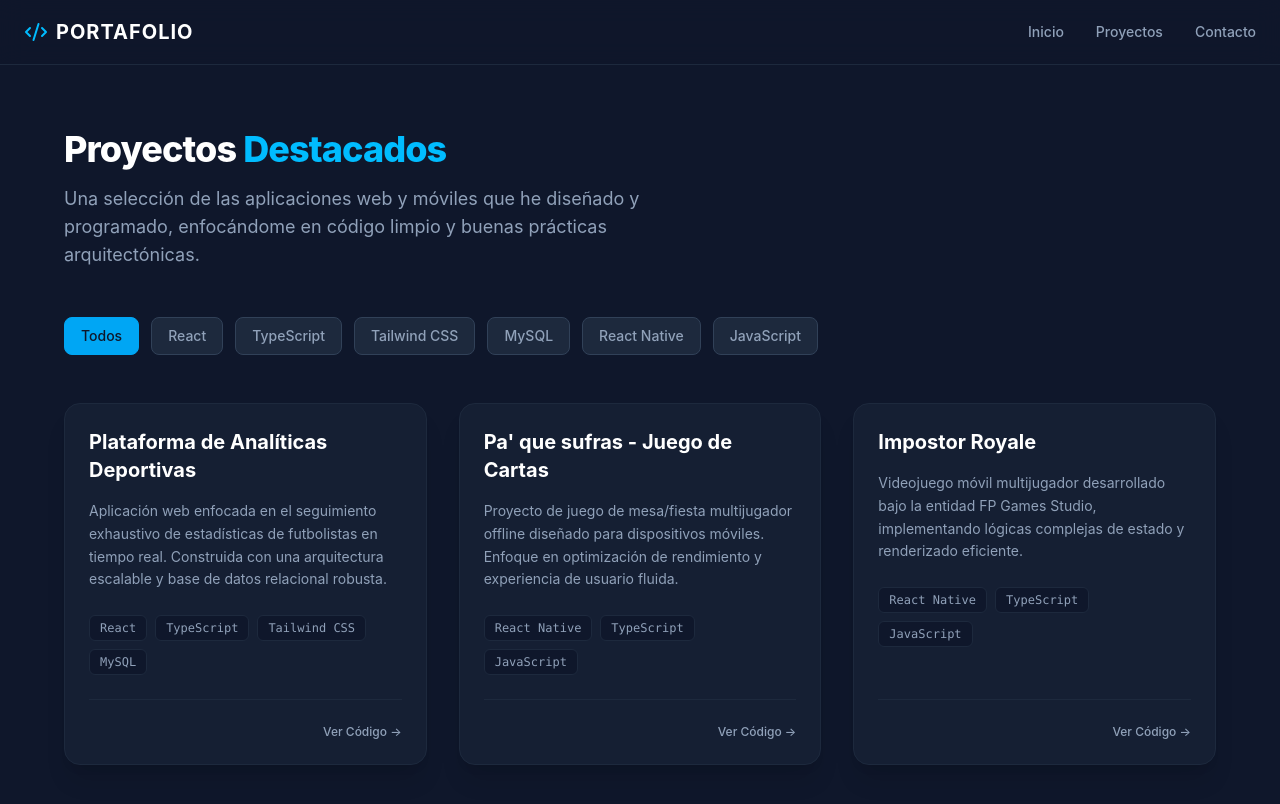
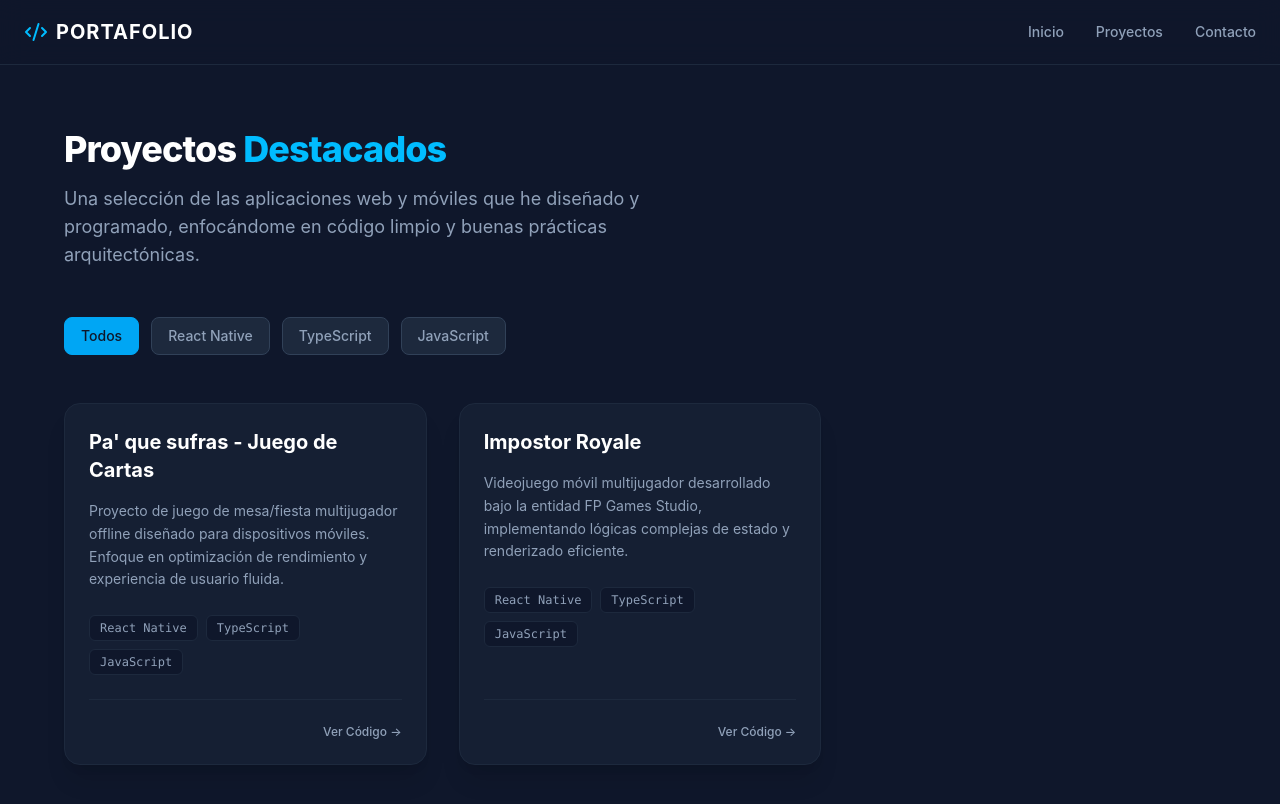
Before and after one commit to FranyelPacheco/mi-portafolio, a React (Vite) app: page /projects in a window 1280 px wide. Shown: the top 804 px of the page. Built offline with nearby package versions, Linux system fonts and the light colour scheme.

Commit message:
fix: corregir avatar y remover proyecto no listo

```diff
--- a/src/data/projects.ts
+++ b/src/data/projects.ts
@@ -3,14 +3,6 @@ import type { ProjectConfig } from "../types/project";
 export const projects: ProjectConfig[] = [
   {
     id: "1",
-    title: "Plataforma de Analíticas Deportivas",
-    description:
-      "Aplicación web enfocada en el seguimiento exhaustivo de estadísticas de futbolistas en tiempo real. Construida con una arquitectura escalable y base de datos relacional robusta.",
-    technologies: ["React", "TypeScript", "Tailwind CSS", "MySQL"],
-    githubUrl: "https://github.com",
-  },
-  {
-    id: "2",
     title: "Pa' que sufras - Juego de Cartas",
     description:
       "Proyecto de juego de mesa/fiesta multijugador offline diseñado para dispositivos móviles. Enfoque en optimización de rendimiento y experiencia de usuario fluida.",
@@ -18,7 +10,7 @@ export const projects: ProjectConfig[] = [
     githubUrl: "https://github.com/FranyelPacheco/Pa-que-sufras",
   },
   {
-    id: "3",
+    id: "2",
     title: "Impostor Royale",
     description:
       "Videojuego móvil multijugador desarrollado bajo la entidad FP Games Studio, implementando lógicas complejas de estado y renderizado eficiente.",
--- a/src/views/Home/Home.tsx
+++ b/src/views/Home/Home.tsx
@@ -1,6 +1,7 @@
 import { useNavigate } from "react-router-dom";
 import { ArrowRight, Mail } from "lucide-react";
 import Skills from "../../components/layout/Skills";
+import avatar from "../../assets/avatar.jpg";
 
 const Home = () => {
   const navigate = useNavigate();
@@ -56,7 +57,7 @@ const Home = () => {
           {/* Avatar */}
           <div className="w-48 h-48 sm:w-64 sm:h-64 bg-slate-800 border-2 border-slate-700 rounded-2xl flex items-center justify-center shadow-2xl relative overflow-hidden group">
             <span className="text-slate-500 font-mono text-xs group-hover:scale-110 transition-transform duration-300">
-              <img src="src\assets\avatar.jpg" alt="Avatar de Franyel" className="w-full h-full object-cover rounded-2xl" />
+              <img src={avatar} alt="Avatar de Franyel" className="w-full h-full object-cover rounded-2xl" />
             </span>
           </div>
 
```
